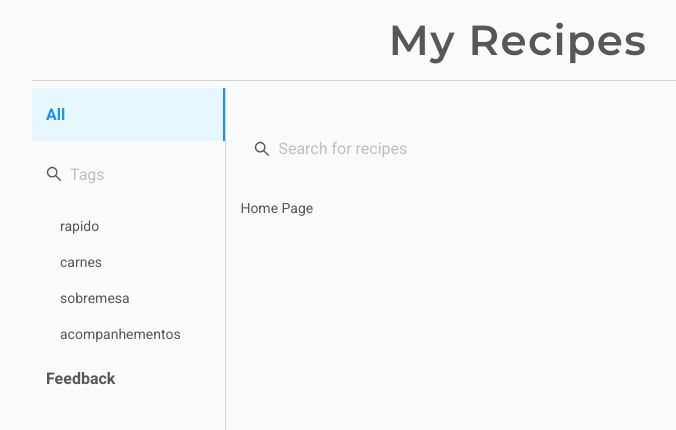
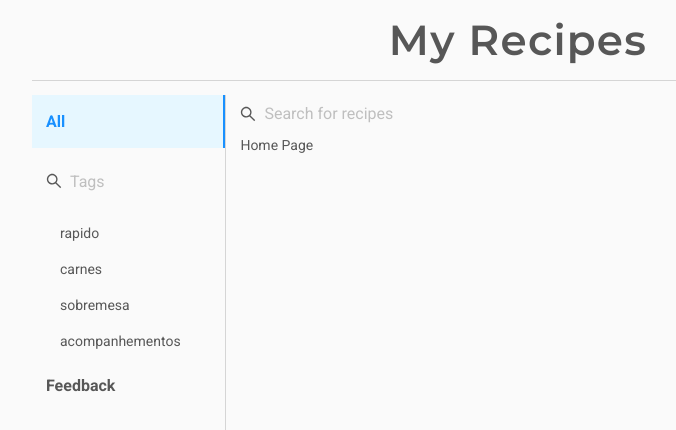
Before and after one commit to davicorreiajr/my-recipes, a React (Create React App) app: page /all in a window 1280 px wide. Shown: the top 430 px of the page, without its empty margins (122-798 px from the left). Built offline with nearby package versions, Linux system fonts and the light colour scheme.

Commit message:
Improve style

```diff
--- a/src/components/Header/Header.tsx
+++ b/src/components/Header/Header.tsx
@@ -16,7 +16,7 @@ const StyledLink = styled(Link)`
   letter-spacing: 0.03em;
   text-align: center;
   padding: ${({ theme }) => `${theme.spacing.halfBase} ${theme.spacing.base}`};
-  margin-bottom: ${({ theme }) => theme.spacing.halfBase};
+  /* margin-bottom: ${({ theme }) => theme.spacing.halfBase}; */
   border-bottom: 1px solid ${props => props.theme.colors.black.light};
   &:hover {
     color: ${props => props.theme.colors.black.default};
--- a/src/components/Menu/Menu.tsx
+++ b/src/components/Menu/Menu.tsx
@@ -5,7 +5,7 @@ import MenuItem from './MenuItem'
 
 const Container = styled.div`
   border-right: 1px solid ${({ theme }) => theme.colors.black.light};
-  margin-bottom: ${({ theme }) => theme.spacing.halfBase};
+  margin: ${({ theme }) => theme.spacing.base} 0;
 `
 
 type Props = {
--- a/src/components/RecipesFilters/RecipesFilters.tsx
+++ b/src/components/RecipesFilters/RecipesFilters.tsx
@@ -4,7 +4,6 @@ import RecipesSearch from './RecipesSearch'
 
 const Container = styled.div`
   display: grid;
-  padding: ${({ theme }) => theme.spacing.base} 0;
 `
 
 const RecipesFilters = () => {
--- a/src/components/RecipesFilters/RecipesSearch.tsx
+++ b/src/components/RecipesFilters/RecipesSearch.tsx
@@ -1,19 +1,12 @@
 import React from 'react'
 import { SearchBar } from '../../widgets'
-import styled from 'styled-components'
-
-const StyledSearchBar = styled(SearchBar)`
-  padding: ${({ theme }) => theme.spacing.base};
-`
 
 type Props = {
   onChange: Function
 }
 
 const RecipesSearch = ({ onChange }: Props) => {
-  return (
-    <StyledSearchBar placeholder="Search for recipes" onChange={onChange} />
-  )
+  return <SearchBar placeholder="Search for recipes" onChange={onChange} />
 }
 
 export default RecipesSearch
```
